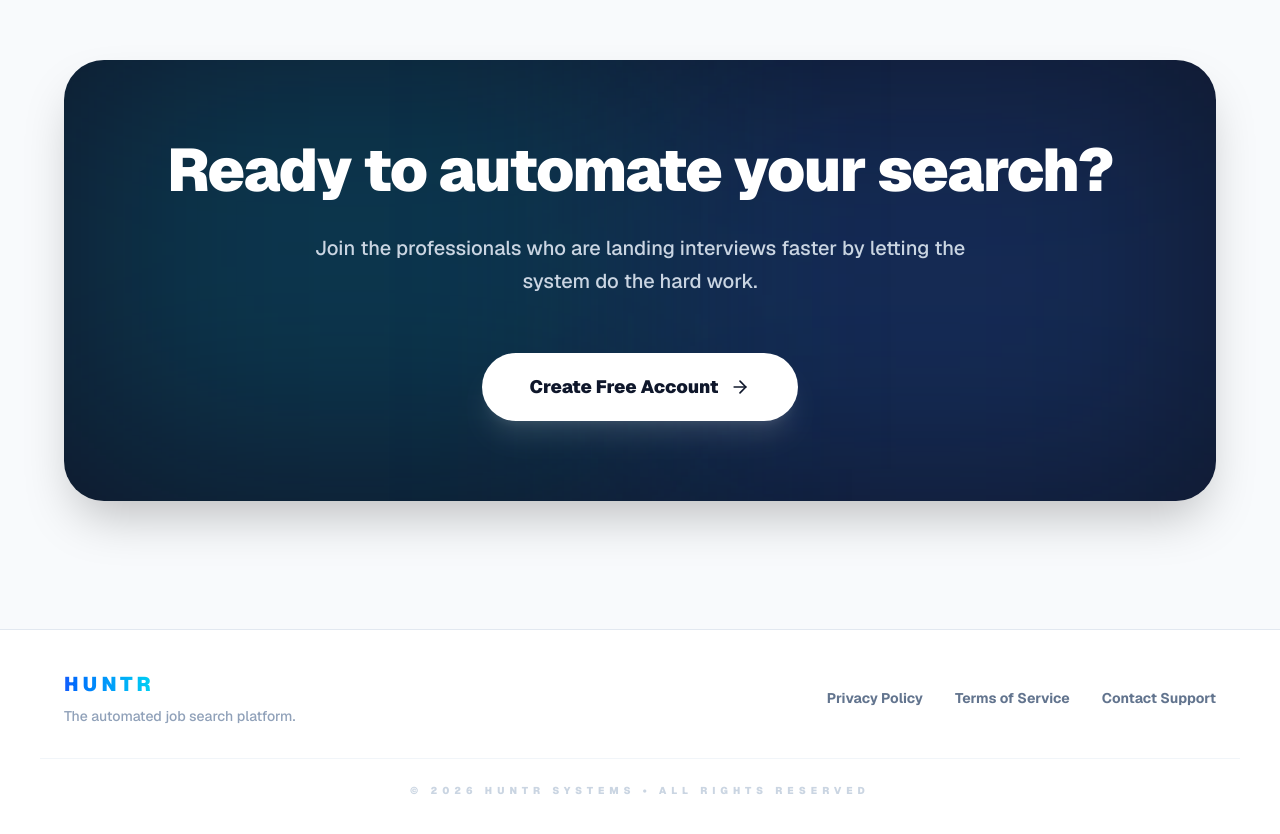
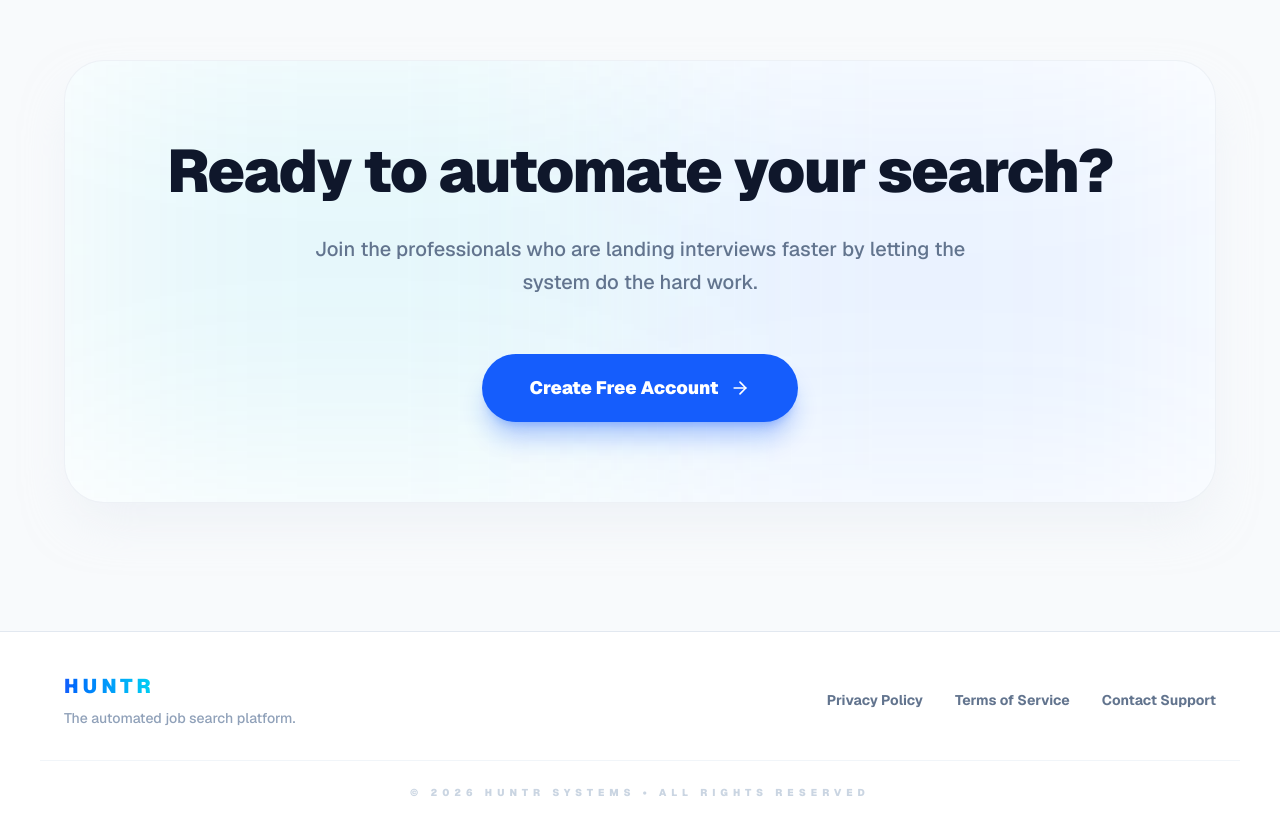
Before and after one commit to hunterom-pe/huntr-v2, a Next.js app: page / in a window 1280 px wide. Shown: the part 1721-2555 px from the top of the page. Built offline with nearby package versions, Linux system fonts and the light colour scheme.

Commit message:
design: Update homepage CTA to use light glassmorphic theme instead of dark mode

```diff
--- a/src/app/page.tsx
+++ b/src/app/page.tsx
@@ -127,18 +127,18 @@ export default function Home() {
 
         {/* Additional Information Section */}
         <section className="pb-32">
-          <div className="bg-slate-900 rounded-[40px] p-12 md:p-20 text-center space-y-8 relative overflow-hidden shadow-2xl">
-            <div className="absolute top-0 right-0 w-[50%] h-[100%] bg-blue-500/20 blur-[120px] pointer-events-none" />
-            <div className="absolute bottom-0 left-0 w-[50%] h-[100%] bg-cyan-500/20 blur-[120px] pointer-events-none" />
+          <div className="bg-white border border-slate-200/60 rounded-[40px] p-12 md:p-20 text-center space-y-8 relative overflow-hidden shadow-2xl shadow-slate-200/50">
+            <div className="absolute top-0 right-0 w-[50%] h-[100%] bg-blue-500/10 blur-[120px] pointer-events-none" />
+            <div className="absolute bottom-0 left-0 w-[50%] h-[100%] bg-cyan-500/10 blur-[120px] pointer-events-none" />
 
-            <h2 className="text-4xl md:text-6xl font-black text-white tracking-tight relative z-10">
+            <h2 className="text-4xl md:text-6xl font-black text-slate-900 tracking-tight relative z-10">
               Ready to automate your search?
             </h2>
-            <p className="text-slate-300 text-xl max-w-2xl mx-auto font-medium relative z-10 leading-relaxed">
+            <p className="text-slate-500 text-xl max-w-2xl mx-auto font-medium relative z-10 leading-relaxed">
               Join the professionals who are landing interviews faster by letting the system do the hard work.
             </p>
             <div className="pt-6 relative z-10">
-              <Link href="/login" className="inline-flex items-center gap-3 px-12 py-5 bg-white text-slate-900 font-black rounded-full text-lg hover:scale-[1.02] transition-transform shadow-xl shadow-white/10">
+              <Link href="/login" className="inline-flex items-center gap-3 px-12 py-5 bg-blue-600 text-white font-black rounded-full text-lg hover:bg-blue-700 hover:scale-[1.02] transition-all shadow-xl shadow-blue-600/30">
                 Create Free Account <ArrowRight size={20} />
               </Link>
             </div>
```
Also changed, not shown: 1 other file (tests, documents, lock files or other folders).
